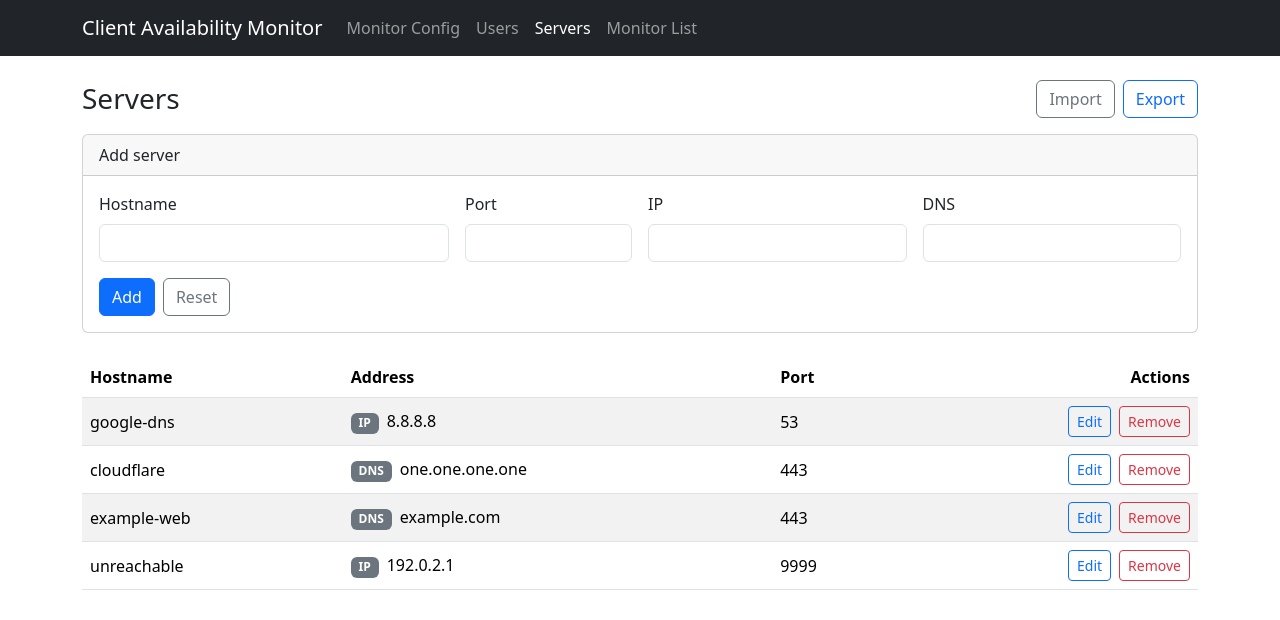
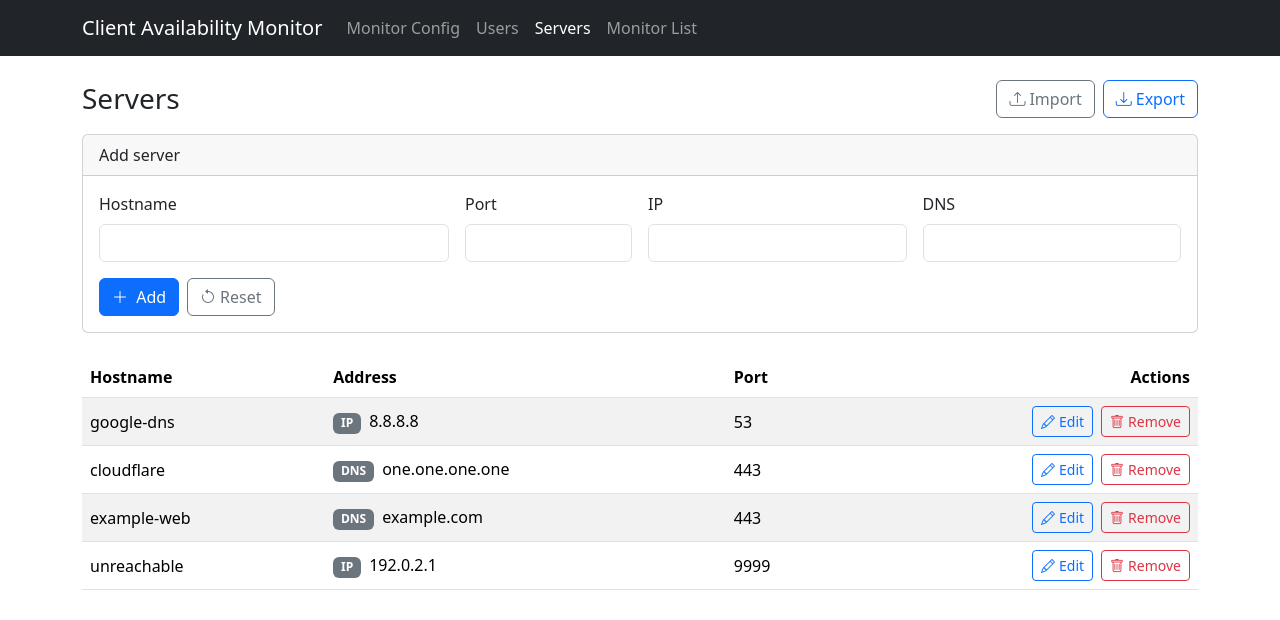
Before and after one commit to davidsantana06/client-availability-monitor, an Angular app: page /servers-pool in a window 1280 px wide. Shown: the top 620 px of the page. Built offline with nearby package versions, Linux system fonts and the light colour scheme.

Commit message:
feat: add Bootstrap icons to action buttons

```diff
--- a/angular.json
+++ b/angular.json
@@ -38,7 +38,11 @@
                 "input": "public"
               }
             ],
-            "styles": ["node_modules/bootstrap/dist/css/bootstrap.min.css", "src/styles.css"],
+            "styles": [
+              "node_modules/bootstrap/dist/css/bootstrap.min.css",
+              "node_modules/bootstrap-icons/font/bootstrap-icons.css",
+              "src/styles.css"
+            ],
             "scripts": ["node_modules/bootstrap/dist/js/bootstrap.bundle.min.js"]
           },
           "configurations": {
@@ -91,7 +95,11 @@
                 "input": "public"
               }
             ],
-            "styles": ["node_modules/bootstrap/dist/css/bootstrap.min.css", "src/styles.css"],
+            "styles": [
+              "node_modules/bootstrap/dist/css/bootstrap.min.css",
+              "node_modules/bootstrap-icons/font/bootstrap-icons.css",
+              "src/styles.css"
+            ],
             "scripts": ["node_modules/bootstrap/dist/js/bootstrap.bundle.min.js"]
           }
         }
--- a/package.json
+++ b/package.json
@@ -19,6 +19,7 @@
     "@angular/platform-browser-dynamic": "^18.2.0",
     "@angular/router": "^18.2.0",
     "bootstrap": "^5.3.8",
+    "bootstrap-icons": "^1.13.1",
     "rxjs": "~7.8.0",
     "tslib": "^2.3.0",
     "zone.js": "~0.14.10"
--- a/src/app/components/monitor-config/monitor-config.component.html
+++ b/src/app/components/monitor-config/monitor-config.component.html
@@ -68,6 +68,7 @@
               class="btn btn-outline-secondary"
               (click)="showPassword = !showPassword"
             >
+              <i class="bi me-1" [ngClass]="showPassword ? 'bi-eye-slash' : 'bi-eye'"></i>
               {{ showPassword ? 'Hide' : 'Show' }}
             </button>
             <div class="invalid-feedback">Password is required.</div>
@@ -173,7 +174,9 @@
   </div>
 
   <div class="d-flex gap-2">
-    <button type="submit" class="btn btn-primary">Save</button>
-    <button type="button" class="btn btn-outline-secondary" (click)="reset()">Reset</button>
+    <button type="submit" class="btn btn-primary"><i class="bi bi-save me-1"></i>Save</button>
+    <button type="button" class="btn btn-outline-secondary" (click)="reset()">
+      <i class="bi bi-arrow-counterclockwise me-1"></i>Reset
+    </button>
   </div>
 </form>
--- a/src/app/components/monitor-list/monitor-list.component.html
+++ b/src/app/components/monitor-list/monitor-list.component.html
@@ -18,7 +18,7 @@
         [disabled]="view.allChecked && !view.orphans.length"
         (click)="service.selectAll(view.hostnames)"
       >
-        Select all
+        <i class="bi bi-check-all me-1"></i>Select all
       </button>
       <button
         type="button"
@@ -26,7 +26,7 @@
         [disabled]="!view.selectedCount"
         (click)="service.clear()"
       >
-        Clear all
+        <i class="bi bi-eraser me-1"></i>Clear all
       </button>
     </div>
 
--- a/src/app/components/page-header/page-header.component.html
+++ b/src/app/components/page-header/page-header.component.html
@@ -2,7 +2,7 @@
   <h1 class="h3 mb-0">{{ title }}</h1>
   <div class="d-flex gap-2">
     <label class="btn btn-outline-secondary mb-0" [appTooltip]="importTooltip">
-      Import
+      <i class="bi bi-upload me-1"></i>Import
       <input type="file" [accept]="accept" (change)="import($event)" hidden />
     </label>
     <button
@@ -11,7 +11,7 @@
       [appTooltip]="exportTooltip"
       (click)="export()"
     >
-      Export
+      <i class="bi bi-download me-1"></i>Export
     </button>
   </div>
 </div>
--- a/src/app/components/servers-pool/servers-pool.component.html
+++ b/src/app/components/servers-pool/servers-pool.component.html
@@ -65,16 +65,19 @@
       </div>
       <div class="d-flex gap-2 mt-3">
         <button type="submit" class="btn btn-primary">
+          <i class="bi me-1" [ngClass]="isEditing ? 'bi-check-lg' : 'bi-plus-lg'"></i>
           {{ isEditing ? 'Update' : 'Add' }}
         </button>
-        <button type="button" class="btn btn-outline-secondary" (click)="reset()">Reset</button>
+        <button type="button" class="btn btn-outline-secondary" (click)="reset()">
+          <i class="bi bi-arrow-counterclockwise me-1"></i>Reset
+        </button>
         <button
           *ngIf="isEditing"
           type="button"
           class="btn btn-outline-secondary"
           (click)="cancel()"
         >
-          Cancel
+          <i class="bi bi-x-lg me-1"></i>Cancel
         </button>
       </div>
     </form>
@@ -100,10 +103,10 @@
       <td>{{ server.port }}</td>
       <td class="text-end">
         <button type="button" class="btn btn-sm btn-outline-primary me-2" (click)="edit(i)">
-          Edit
+          <i class="bi bi-pencil me-1"></i>Edit
         </button>
         <button type="button" class="btn btn-sm btn-outline-danger" (click)="remove(i)">
-          Remove
+          <i class="bi bi-trash me-1"></i>Remove
         </button>
       </td>
     </tr>
--- a/src/app/components/users-info/users-info.component.html
+++ b/src/app/components/users-info/users-info.component.html
@@ -44,16 +44,19 @@
       </div>
       <div class="d-flex gap-2 mt-3">
         <button type="submit" class="btn btn-primary">
+          <i class="bi me-1" [ngClass]="isEditing ? 'bi-check-lg' : 'bi-plus-lg'"></i>
           {{ isEditing ? 'Update' : 'Add' }}
         </button>
-        <button type="button" class="btn btn-outline-secondary" (click)="reset()">Reset</button>
+        <button type="button" class="btn btn-outline-secondary" (click)="reset()">
+          <i class="bi bi-arrow-counterclockwise me-1"></i>Reset
+        </button>
         <button
           *ngIf="isEditing"
           type="button"
           class="btn btn-outline-secondary"
           (click)="cancel()"
         >
-          Cancel
+          <i class="bi bi-x-lg me-1"></i>Cancel
         </button>
       </div>
     </form>
@@ -74,10 +77,10 @@
       <td>{{ user.email }}</td>
       <td class="text-end">
         <button type="button" class="btn btn-sm btn-outline-primary me-2" (click)="edit(i)">
-          Edit
+          <i class="bi bi-pencil me-1"></i>Edit
         </button>
         <button type="button" class="btn btn-sm btn-outline-danger" (click)="remove(i)">
-          Remove
+          <i class="bi bi-trash me-1"></i>Remove
         </button>
       </td>
     </tr>
```
Also changed, not shown: 1 other file (tests, documents, lock files or other folders).
